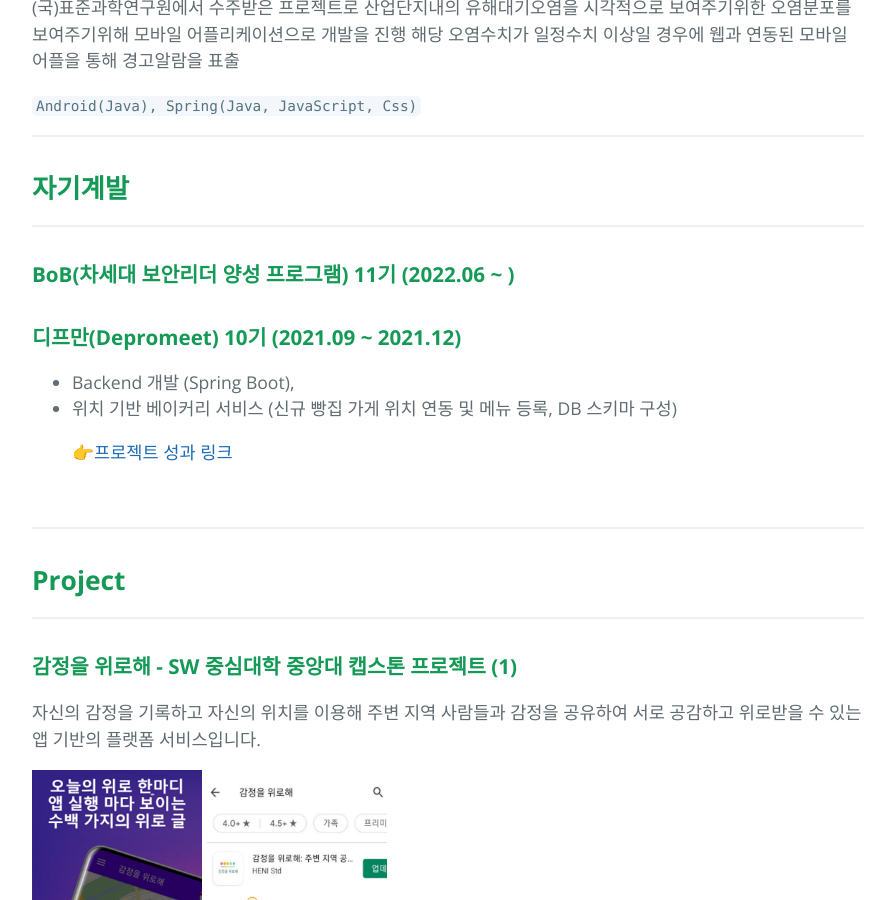
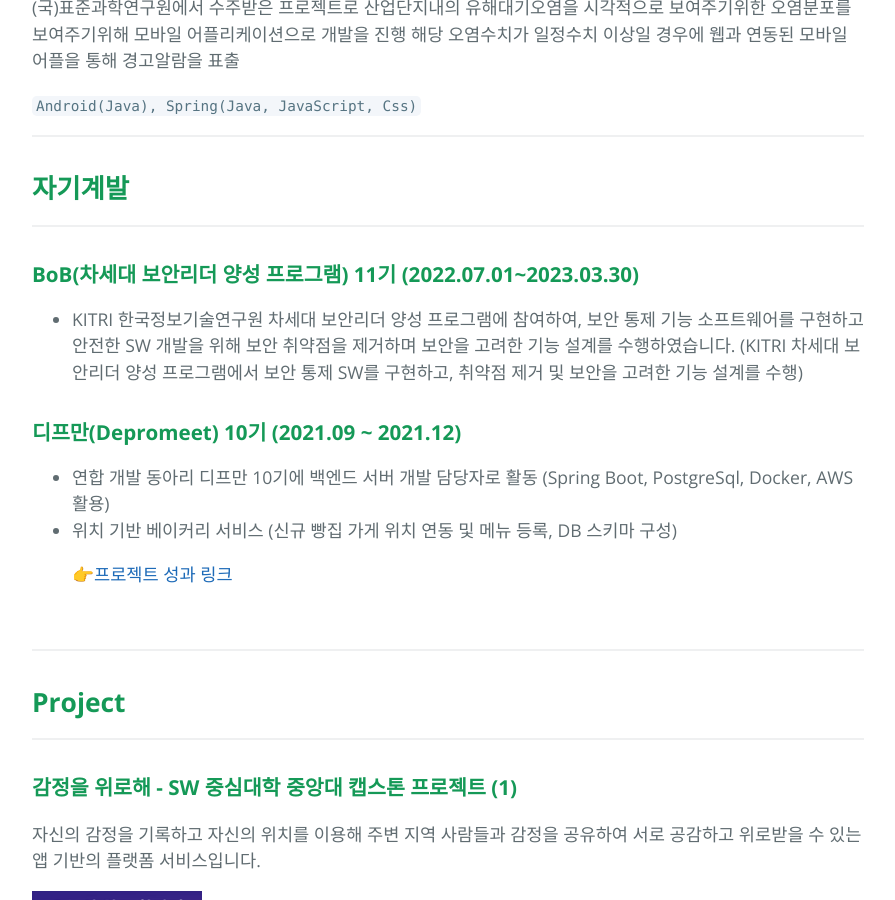
Before and after one commit to 2haein/theofto, a Jekyll site: the page built from index.md, in a window 1280 px wide and 900 px high, scrolled down 5571 px. Shown: the whole window, without its empty margins (192-1087 px from the left). Built offline with Jekyll 4.4.1, drawn with Linux system fonts in a browser that asks for light colours; our own code applies the rules of GitHub Pages for plain Markdown files.

Commit message:
Add: 기록 추가

```diff
--- a/index.md
+++ b/index.md
@@ -200,11 +200,14 @@ RDP 프로토콜을 이용한 원격 접속 프로그램으로 사용자가 사
 
 ---
 
-### **BoB(차세대 보안리더 양성 프로그램) 11기 (2022.06 ~ )**
+### **BoB(차세대 보안리더 양성 프로그램) 11기 (2022.07.01~2023.03.30)**
+
+- KITRI 한국정보기술연구원 차세대 보안리더 양성 프로그램에 참여하여, 보안 통제 기능 소프트웨어를 구현하고 안전한 SW 개발을 위해 보안 취약점을 제거하며 보안을 고려한 기능 설계를 수행하였습니다. (KITRI 차세대 보안리더 양성 프로그램에서 보안 통제 SW를 구현하고, 취약점 제거 및 보안을 고려한 기능 설계를 수행)
+
 
 ### **디프만(Depromeet) 10기 (2021.09 ~ 2021.12)**
 
-- Backend 개발 (Spring Boot),
+- 연합 개발 동아리 디프만 10기에 백엔드 서버 개발 담당자로 활동 (Spring Boot, PostgreSql, Docker, AWS 활용)
 - 위치 기반 베이커리 서비스 (신규 빵집 가게 위치 연동 및 메뉴 등록, DB 스키마 구성)
 
   👉[프로젝트 성과 링크](https://depromeet.com/project/대동빵지도)
```
